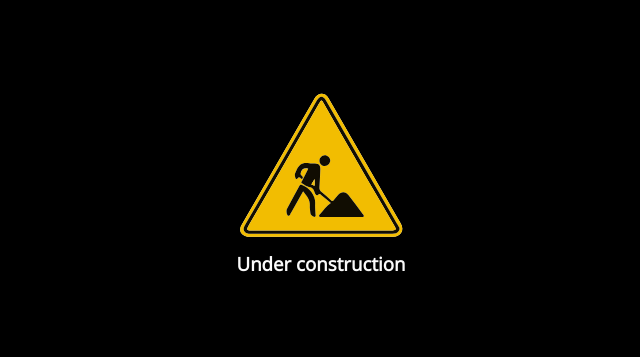
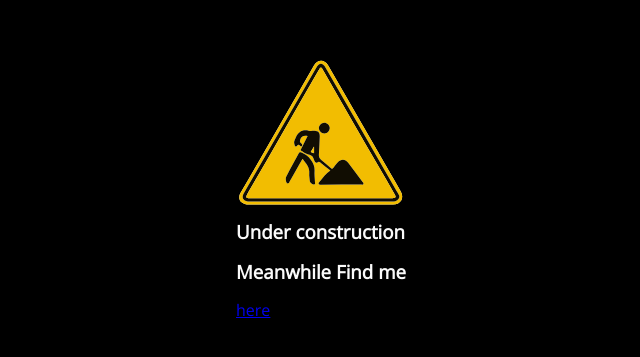
Before and after one commit to kipkoechepsom/kipkoechepsom.github.io, a plain HTML site: page index.html in a window 1280 px wide. Shown: the part 211-568 px from the top of the page, without its empty margins (319-959 px from the left). Drawn offline with nearby package versions, Linux system fonts and the light colour scheme.

Commit message:
Update index.html

```diff
--- a/index.html
+++ b/index.html
@@ -53,6 +53,9 @@
                 <path fill="#F2BD01" d="M289.21 452.072l-4.74-1.537 4.74-8.095v9.632z"/>
             </svg>
             <h1>Under construction</h1>
+
+            <h3>Meanwhile Find me</h3>
+            <a href="kipkoechepsom.rf.gd">here</a>
         </div>
     </body>
 </html>
```
